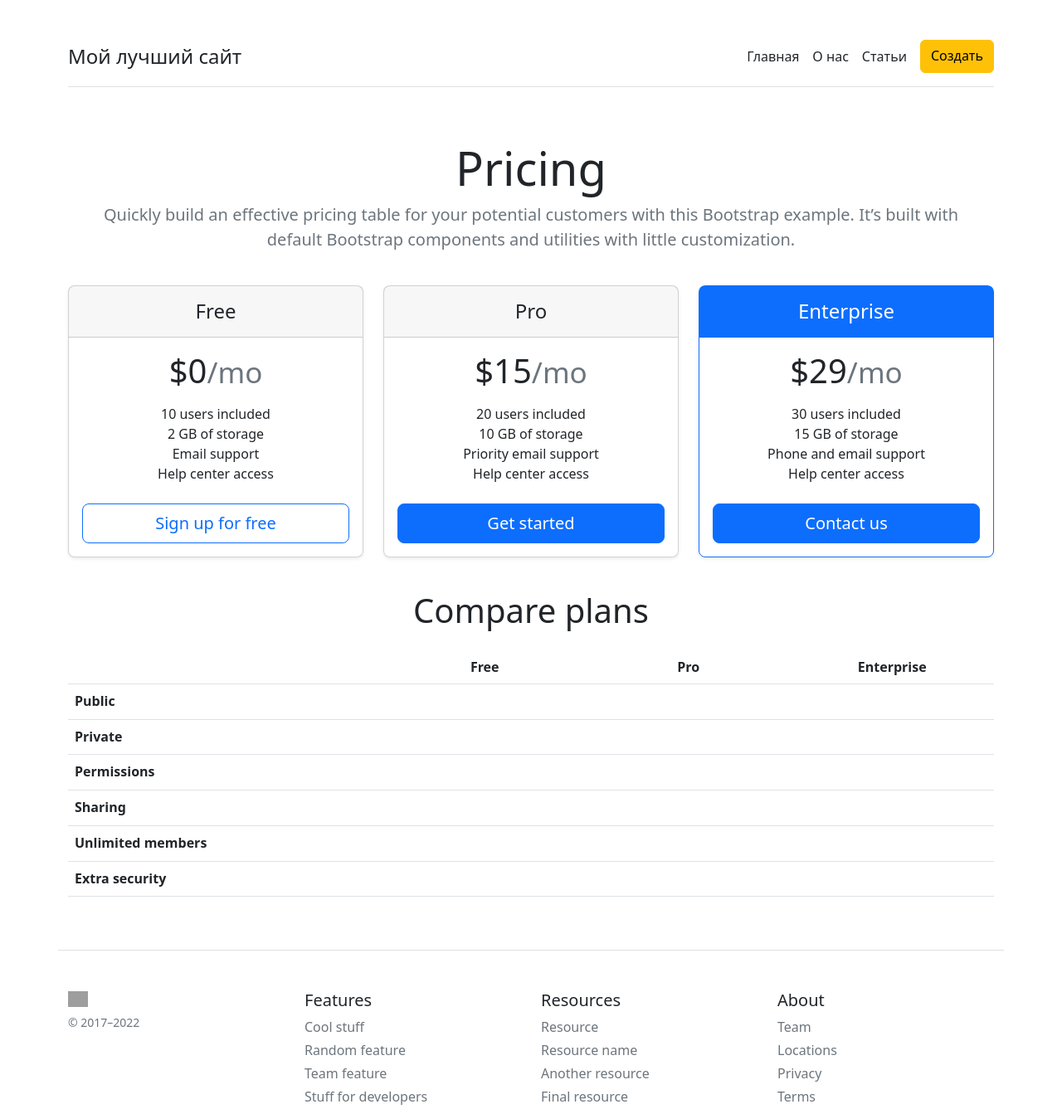
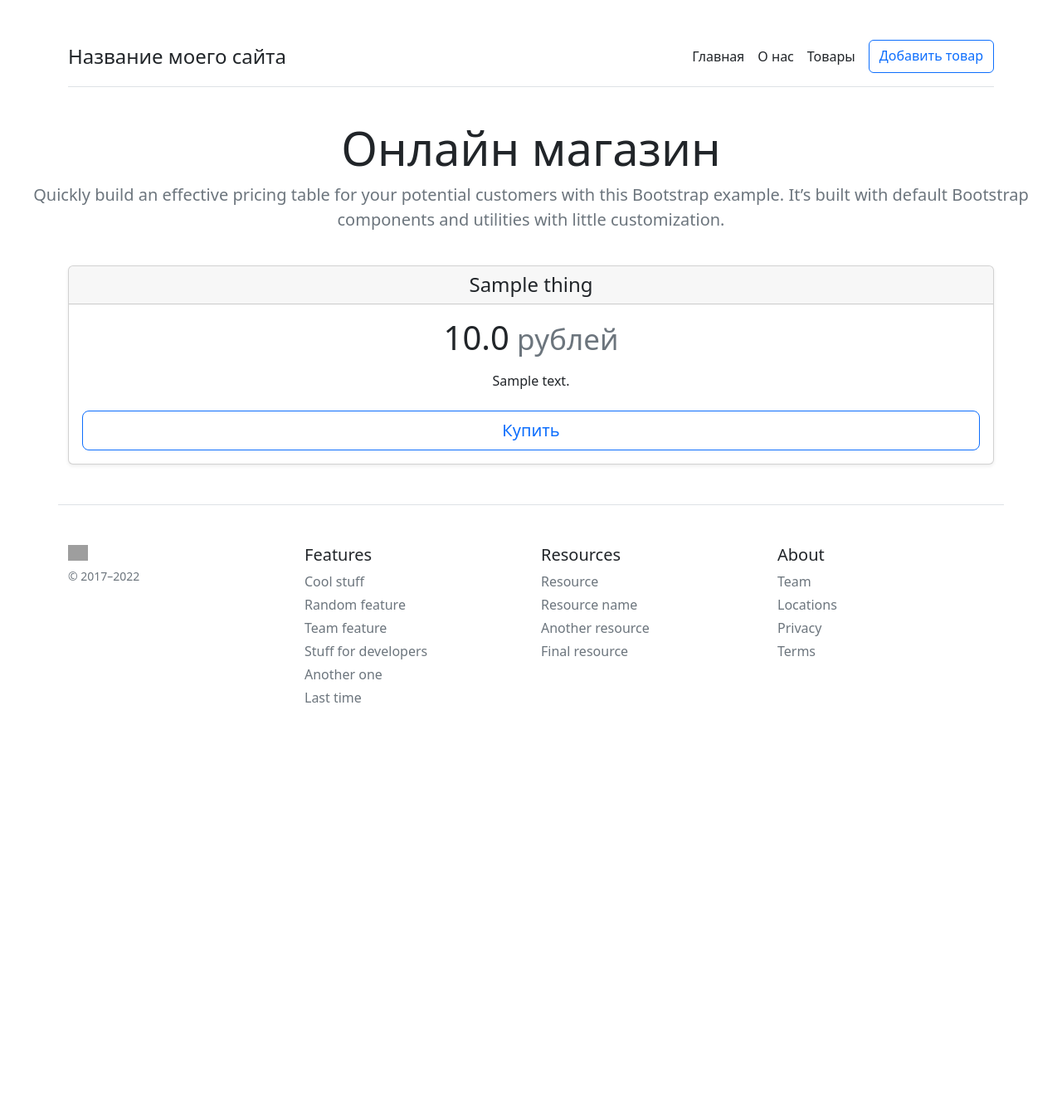
Before and after one commit to Pamchik/FlaskProject_1, a Flask app: page / in a window 1280 px wide. Shown: the top 1337 px of the page at 83% size. After the commit the page ends 917 px from the top, so only its background shows below. Run offline with Flask 3, Linux system fonts and the light colour scheme; tables that the repository leaves empty hold one stand-in row (Sample ...); lists and menus that the app fills with data are empty; grey boxes are pictures that could not be loaded.

Commit message:
Update site

```diff
--- a/app.py
+++ /dev/null
@@ -1,96 +0,0 @@
-from flask import Flask, render_template, url_for, request, redirect
-from flask_sqlalchemy import SQLAlchemy
-from datetime import datetime
-
-app = Flask(__name__)
-app.config['SQLALCHEMY_DATABASE_URI'] = 'sqlite:///FlaskProject_1.db'
-app.config['SQLALCHEMY_TRACK_MODIFICATIONS'] = False
-db = SQLAlchemy(app)
-
-
-class Article(db.Model):
-    id = db.Column(db.Integer, primary_key=True)
-    title = db.Column(db.String(100), nullable=False)
-    intro = db.Column(db.String(300), nullable=False)
-    text = db.Column(db.Text, nullable=False)
-    date = db.Column(db.DateTime, default=datetime.utcnow)
-
-    def __repr__(self):
-        return '<Article %r>' % self.id
-
-
-@app.route('/')
-@app.route('/home')
-def index():
-    return render_template("index.html")
-
-
-@app.route('/about')
-def about():
-    return render_template("about.html")
-
-
-@app.route('/posts')
-def posts():
-    articles = Article.query.order_by(Article.date.desc()).all()
-    return render_template("posts.html", articles=articles)
-
-
-@app.route('/posts/<int:id>')
-def post_detail(id):
-    article = Article.query.get(id)
-    return render_template("post_detail.html", article=article)
-
-
-@app.route('/posts/<int:id>/delete')
-def post_delete(id):
-    article = Article.query.get_or_404(id)
-
-    try:
-        db.session.delete(article)
-        db.session.commit()
-        return redirect('/posts')
-    except:
-        return 'При удалении статьи произошла ошибка'
-
-
-@app.route('/posts/<int:id>/update', methods=['POST', 'GET'])
-def post_update(id):
-    article = Article.query.get(id)
-    if request.method == 'POST':
-        article.title = request.form['title']
-        article.intro = request.form['intro']
-        article.text = request.form['text']
-
-
-        try:
-            db.session.commit()
-            return redirect('/posts')
-        except:
-            return "При редактировании статьи произошла ошибка"
-    else:
-        return render_template("post_update.html", article=article)
-
-
-
-@app.route('/create-article', methods=['POST', 'GET'])
-def create_article():
-    if request.method == 'POST':
-        title = request.form['title']
-        intro = request.form['intro']
-        text = request.form['text']
-
-        article = Article(title=title, intro=intro, text=text)
-
-        try:
-            db.session.add(article)
-            db.session.commit()
-            return redirect('/posts')
-        except:
-            return "При добавлении статьи произошла ошибка"
-    else:
-        return render_template("create-article.html")
-
-
-if __name__ == "__main__":
-    app.run(debug=True)
--- /dev/null
+++ b/main.py
@@ -0,0 +1,113 @@
+from flask import Flask, render_template, url_for, request, redirect
+from flask_sqlalchemy import SQLAlchemy
+from datetime import datetime
+
+app = Flask(__name__)
+app.config['SQLALCHEMY_DATABASE_URI'] = 'sqlite:///FlaskProject_1.db'
+app.config['SQLALCHEMY_TRACK_MODIFICATIONS'] = False
+db = SQLAlchemy(app)
+
+
+class Things(db.Model):
+    id = db.Column(db.Integer, primary_key=True)
+    title = db.Column(db.String(100), nullable=False)
+    price = db.Column(db.Float, nullable=False)
+    description = db.Column(db.Text(500), nullable=False)
+    date = db.Column(db.DateTime, default=datetime.utcnow)
+    isActive = db.Column(db.Boolean, default=True)
+# Таблица:
+#  id   title   price   description   date         isActive
+#  1    name1   00.00   text1         dd.mm.yyyy   True
+#  2    name2   00.00   text2         dd.mm.yyyy   False
+#  3    name3   00.00   text3         dd.mm.yyyy   False
+#  ...
+
+    def __repr__(self):
+        return self.id
+
+
+@app.route('/')
+@app.route('/home')
+def index():
+    items = Things.query.order_by(Things.price).all()
+    return render_template("index.html", items=items)
+
+
+@app.route('/list-things')
+def list_things():
+    items = Things.query.order_by(Things.price).all()
+    return render_template("list_things.html", items=items)
+
+
+@app.route('/about')
+def about():
+    return render_template("about.html")
+
+
+@app.route('/list-things/<int:id>')
+def list_detail(id):
+    item = Things.query.get(id)
+    return render_template("item_detail.html", item=item)
+
+
+@app.route('/list-things/<int:id>/delete')
+def list_delete(id):
+    item = Things.query.get_or_404(id)
+
+    try:
+        db.session.delete(item)
+        db.session.commit()
+        return redirect('/list-things')
+    except:
+        return 'При удалении товара произошла ошибка'
+
+
+@app.route('/list-things/<int:id>/update', methods=['POST', 'GET'])
+def list_update(id):
+    item = Things.query.get(id)
+    if request.method == 'POST':
+        item.title = request.form['title']
+        item.price = request.form['price']
+        item.description = request.form['description']
+
+        try:
+            db.session.commit()
+            return redirect('/list-things')
+        except:
+            return "При редактировании товаров произошла ошибка"
+    else:
+        return render_template("item_update.html", item=item)
+
+
+
+@app.route('/create-item', methods=['POST', 'GET'])
+def create_item():
+    if request.method == 'POST':
+        title = request.form['title']
+        price = request.form['price']
+        description = request.form['description']
+
+        thing = Things(title=title, price=price, description=description)
+
+        try:
+            db.session.add(thing)
+            db.session.commit()
+            return redirect('/list-things')
+        except:
+            return "При добавлении товара произошла ошибка"
+    else:
+        return render_template("create_item.html")
+
+
+if __name__ == "__main__":
+    app.run(debug=True)
+
+
+#from app import app, db
+#app.app_context().push()
+#db.create_all()
+
+#либо открываем flask shell, для этого в терминале пишем:
+#flask shell
+#from app import db
+#db.create_all()
--- a/templates/base.html
+++ b/templates/base.html
@@ -13,16 +13,17 @@
     <div class="container mt-5">
     <div class="d-flex flex-column flex-md-row align-items-center pb-3 mb-4 border-bottom">
       <a href="/" class="d-flex align-items-center text-dark text-decoration-none">
-        <span class="fs-4">Мой лучший сайт</span>
+        <span class="fs-4">Название моего сайта</span>
       </a>
 
       <nav class="d-inline-flex mt-2 mt-md-0 ms-md-auto">
         <a class="me-3 py-2 text-dark text-decoration-none" href="/">Главная</a>
         <a class="me-3 py-2 text-dark text-decoration-none" href="/about">О нас</a>
-        <a class="me-3 py-2 text-dark text-decoration-none" href="/posts">Статьи</a>
-        <a class="btn btn-warning" href="/create-article">Создать</a>
+        <a class="me-3 py-2 text-dark text-decoration-none" href="/list-things">Товары</a>
+        <a class="btn btn-outline-primary" href="/create-item">Добавить товар</a>
       </nav>
     </div>
+
     </div>
     {% block body %}{% endblock %}
 
--- a/templates/index.html
+++ b/templates/index.html
@@ -1,126 +1,39 @@
 {% extends 'base.html' %}
 
 {% block title %}
-Главная страница
+<title>Главная страница</title>
 {% endblock %}
 
 {% block body %}
-<div class="container mt-5">
+
 <div class="pricing-header p-3 pb-md-4 mx-auto text-center">
-      <h1 class="display-4 fw-normal">Pricing</h1>
+  <h1 class="display-4 fw-normal">Онлайн магазин</h1>
   <p class="fs-5 text-muted">Quickly build an effective pricing table for your potential customers with this Bootstrap example. It’s built with default Bootstrap components and utilities with little customization.</p>
 </div>
 
-    <main>
-    <div class="row row-cols-1 row-cols-md-3 mb-3 text-center">
-      <div class="col">
-        <div class="card mb-4 rounded-3 shadow-sm">
-          <div class="card-header py-3">
-            <h4 class="my-0 fw-normal">Free</h4>
+
+<div class="container">
+  <div class="card-deck mb-3 text-center">
+
+  {% for el in items %}
+    <div class="card mb-4 mb-3 shadow-sm">
+        <div class="card-header">
+          <h4 class="my-0 fw-normal">{{ el.title }}</h4>
         </div>
         <div class="card-body">
-            <h1 class="card-title pricing-card-title">$0<small class="text-muted fw-light">/mo</small></h1>
+          <h1 class="card-title pricing-card-title">{{ el.price }}<small class="text-muted fw-light"> рублей</small></h1>
           <ul class="list-unstyled mt-3 mb-4">
-              <li>10 users included</li>
-              <li>2 GB of storage</li>
-              <li>Email support</li>
-              <li>Help center access</li>
+            <li>{{ el.description }}</li>
           </ul>
-            <button type="button" class="w-100 btn btn-lg btn-outline-primary">Sign up for free</button>
-          </div>
-        </div>
-      </div>
-      <div class="col">
-        <div class="card mb-4 rounded-3 shadow-sm">
-          <div class="card-header py-3">
-            <h4 class="my-0 fw-normal">Pro</h4>
-          </div>
-          <div class="card-body">
-            <h1 class="card-title pricing-card-title">$15<small class="text-muted fw-light">/mo</small></h1>
-            <ul class="list-unstyled mt-3 mb-4">
-              <li>20 users included</li>
-              <li>10 GB of storage</li>
-              <li>Priority email support</li>
-              <li>Help center access</li>
-            </ul>
-            <button type="button" class="w-100 btn btn-lg btn-primary">Get started</button>
-          </div>
-        </div>
-      </div>
-      <div class="col">
-        <div class="card mb-4 rounded-3 shadow-sm border-primary">
-          <div class="card-header py-3 text-bg-primary border-primary">
-            <h4 class="my-0 fw-normal">Enterprise</h4>
-          </div>
-          <div class="card-body">
-            <h1 class="card-title pricing-card-title">$29<small class="text-muted fw-light">/mo</small></h1>
-            <ul class="list-unstyled mt-3 mb-4">
-              <li>30 users included</li>
-              <li>15 GB of storage</li>
-              <li>Phone and email support</li>
-              <li>Help center access</li>
-            </ul>
-            <button type="button" class="w-100 btn btn-lg btn-primary">Contact us</button>
-          </div>
-        </div>
+          <a href="" class="w-100 btn btn-lg btn-outline-primary">Купить</a>
         </div>
     </div>
 
-    <h2 class="display-6 text-center mb-4">Compare plans</h2>
 
-    <div class="table-responsive">
-      <table class="table text-center">
-        <thead>
-          <tr>
-            <th style="width: 34%;"></th>
-            <th style="width: 22%;">Free</th>
-            <th style="width: 22%;">Pro</th>
-            <th style="width: 22%;">Enterprise</th>
-          </tr>
-        </thead>
-        <tbody>
-          <tr>
-            <th scope="row" class="text-start">Public</th>
-            <td><svg class="bi" width="24" height="24"><use xlink:href="#check"></use></svg></td>
-            <td><svg class="bi" width="24" height="24"><use xlink:href="#check"></use></svg></td>
-            <td><svg class="bi" width="24" height="24"><use xlink:href="#check"></use></svg></td>
-          </tr>
-          <tr>
-            <th scope="row" class="text-start">Private</th>
-            <td></td>
-            <td><svg class="bi" width="24" height="24"><use xlink:href="#check"></use></svg></td>
-            <td><svg class="bi" width="24" height="24"><use xlink:href="#check"></use></svg></td>
-          </tr>
-        </tbody>
+  {% endfor %}
 
-        <tbody>
-          <tr>
-            <th scope="row" class="text-start">Permissions</th>
-            <td><svg class="bi" width="24" height="24"><use xlink:href="#check"></use></svg></td>
-            <td><svg class="bi" width="24" height="24"><use xlink:href="#check"></use></svg></td>
-            <td><svg class="bi" width="24" height="24"><use xlink:href="#check"></use></svg></td>
-          </tr>
-          <tr>
-            <th scope="row" class="text-start">Sharing</th>
-            <td></td>
-            <td><svg class="bi" width="24" height="24"><use xlink:href="#check"></use></svg></td>
-            <td><svg class="bi" width="24" height="24"><use xlink:href="#check"></use></svg></td>
-          </tr>
-          <tr>
-            <th scope="row" class="text-start">Unlimited members</th>
-            <td></td>
-            <td><svg class="bi" width="24" height="24"><use xlink:href="#check"></use></svg></td>
-            <td><svg class="bi" width="24" height="24"><use xlink:href="#check"></use></svg></td>
-          </tr>
-          <tr>
-            <th scope="row" class="text-start">Extra security</th>
-            <td></td>
-            <td></td>
-            <td><svg class="bi" width="24" height="24"><use xlink:href="#check"></use></svg></td>
-          </tr>
-        </tbody>
-      </table>
   </div>
-  </main>
 </div>
+
+
 {% endblock %}
```
Also changed, not shown: templates/create-article.html (deleted, +0 -17 lines), templates/create_item.html (added, +17 -0 lines), templates/item_detail.html (added, +19 -0 lines), templates/item_update.html (added, +18 -0 lines), templates/list_things.html (added, +25 -0 lines), templates/post_detail.html (deleted, +0 -19 lines), templates/post_update.html (deleted, +0 -16 lines), templates/posts.html (deleted, +0 -26 lines), instance/FlaskProject_1.db (deleted). Lines whose indentation alone changed are shown as unchanged.
